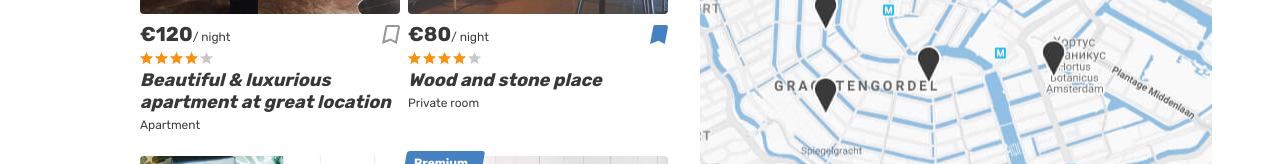
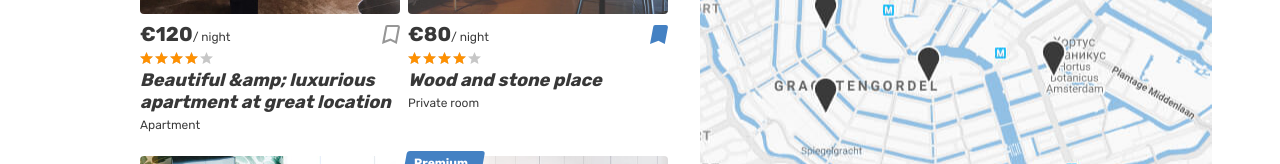
Before and after one commit to mikhailkaryamin/959581-six-cities-3, a React app: page / in a window 1280 px wide. Shown: the part 504-668 px from the top of the page. Built offline with nearby package versions, Linux system fonts and the light colour scheme.

Commit message:
add prop types

```diff
--- a/package.json
+++ b/package.json
@@ -26,6 +26,7 @@
     "node": "10"
   },
   "dependencies": {
+    "prop-types": "15.7.2",
     "react": "16.12.0",
     "react-dom": "16.12.0"
   }
--- a/src/components/app/app.jsx
+++ b/src/components/app/app.jsx
@@ -1,13 +1,23 @@
 import React from "react";
+import PropTypes from "prop-types";
 import Main from "../main/main.jsx";
 
 const App = (props) => {
-  // eslint-disable-next-line react/prop-types
   const {countPlaces} = props;
+  const {listOffers} = props;
 
   return (
-    <Main countPlaces = {countPlaces}/>
+    <Main
+      countPlaces = {countPlaces}
+      listOffers = {listOffers}
+    />
   );
 };
 
+App.propTypes = {
+  countPlaces: PropTypes.number.isRequired,
+  listOffers: PropTypes.arrayOf(PropTypes.string.isRequired),
+};
+
+
 export default App;
--- a/src/components/main/main.jsx
+++ b/src/components/main/main.jsx
@@ -1,8 +1,9 @@
 import React from "react";
+import PropTypes from "prop-types";
 
 const Main = (props) => {
-  // eslint-disable-next-line react/prop-types
   const {countPlaces} = props;
+  const {listOffers} = props;
 
   return (
     <div className="page page--gray page--main">
@@ -117,7 +118,7 @@ const Main = (props) => {
                       </div>
                     </div>
                     <h2 className="place-card__name">
-                      <a href="#">Beautiful &amp; luxurious apartment at great location</a>
+                      <a href="#">{listOffers[0]}</a>
                     </h2>
                     <p className="place-card__type">Apartment</p>
                   </div>
@@ -149,7 +150,7 @@ const Main = (props) => {
                       </div>
                     </div>
                     <h2 className="place-card__name">
-                      <a href="#">Wood and stone place</a>
+                      <a href="#">{listOffers[1]}</a>
                     </h2>
                     <p className="place-card__type">Private room</p>
                   </div>
@@ -181,7 +182,7 @@ const Main = (props) => {
                       </div>
                     </div>
                     <h2 className="place-card__name">
-                      <a href="#">Canal View Prinsengracht</a>
+                      <a href="#">{listOffers[2]}</a>
                     </h2>
                     <p className="place-card__type">Apartment</p>
                   </div>
@@ -216,7 +217,7 @@ const Main = (props) => {
                       </div>
                     </div>
                     <h2 className="place-card__name">
-                      <a href="#">Nice, cozy, warm big bed apartment</a>
+                      <a href="#">{listOffers[3]}</a>
                     </h2>
                     <p className="place-card__type">Apartment</p>
                   </div>
@@ -265,4 +266,9 @@ const Main = (props) => {
   );
 };
 
+Main.propTypes = {
+  countPlaces: PropTypes.number.isRequired,
+  listOffers: PropTypes.arrayOf(PropTypes.string.isRequired),
+};
+
 export default Main;
--- a/src/index.js
+++ b/src/index.js
@@ -4,9 +4,18 @@ import App from "./components/app/app.jsx";
 
 const Settings = {
   countPlaces: 312,
+  listOffers: [
+    `Beautiful &amp; luxurious apartment at great location`,
+    `Wood and stone place`,
+    `Canal View Prinsengracht`,
+    `Nice, cozy, warm big bed apartment`,
+  ]
 };
 
 ReactDOM.render(
-    <App countPlaces = {Settings.countPlaces}/>,
+    <App
+      countPlaces = {Settings.countPlaces}
+      listOffers = {Settings.listOffers}
+    />,
     document.querySelector(`#root`)
 );
```
